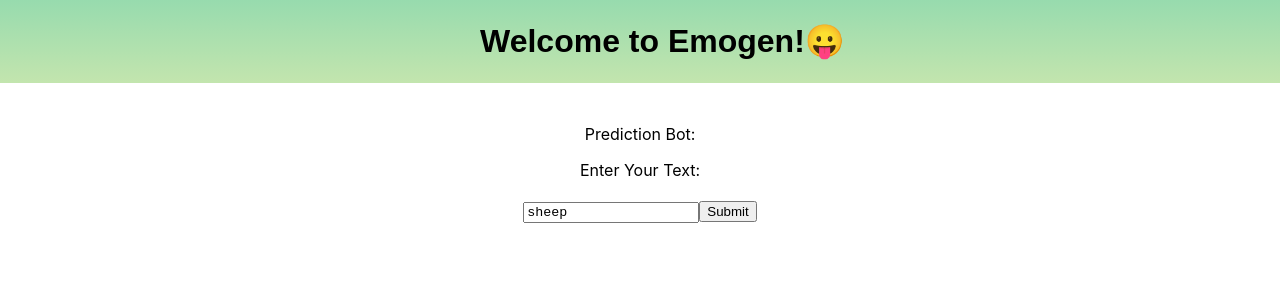
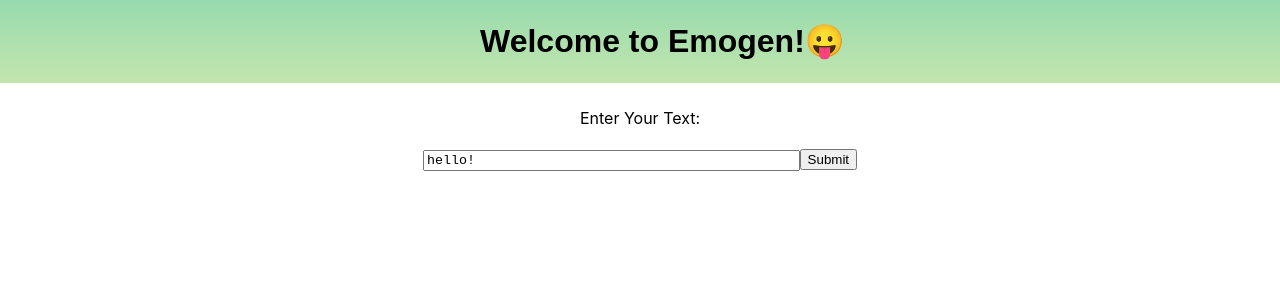
Before and after one commit to SparklyJeff/EmogenWebsite, a React (Create React App) app: page / in a window 1280 px wide. Shown: the top 300 px of the page. Built offline with nearby package versions, Linux system fonts and the light colour scheme.

Commit message:
aesthetics

```diff
--- a/src/App.css
+++ b/src/App.css
@@ -12,5 +12,7 @@
 
 .inputBox{
   color: black;
+  height: 40%;
+  width: 30%;
   font-family: 'Courier New', Courier, monospace;
 }
--- a/src/App.js
+++ b/src/App.js
@@ -7,7 +7,7 @@ import Heading from './components/Heading.jsx'
 import './App.css';
 
 function App() {
-  const [userText, setUserText] = useState("sheep");
+  const [userText, setUserText] = useState("hello!");
 
   // function handleUserText(event){
   //   setUserText(event.target.value)
@@ -29,9 +29,6 @@ function App() {
     <div className="body">
       <Heading></Heading>
       <div id="container">
-        <p className="userPrompt">
-          Prediction Bot:
-        </p>
           <form onSubmit={event => (handleSubmit(event))}>
             <label className="userPrompt">
               Enter Your Text:
--- a/src/components/Prediction.css
+++ b/src/components/Prediction.css
@@ -1,4 +1,4 @@
 .topEmoji{
-    font-size: 6vw;
+    font-size: 7vw;
     height: 40%;
 }
```
